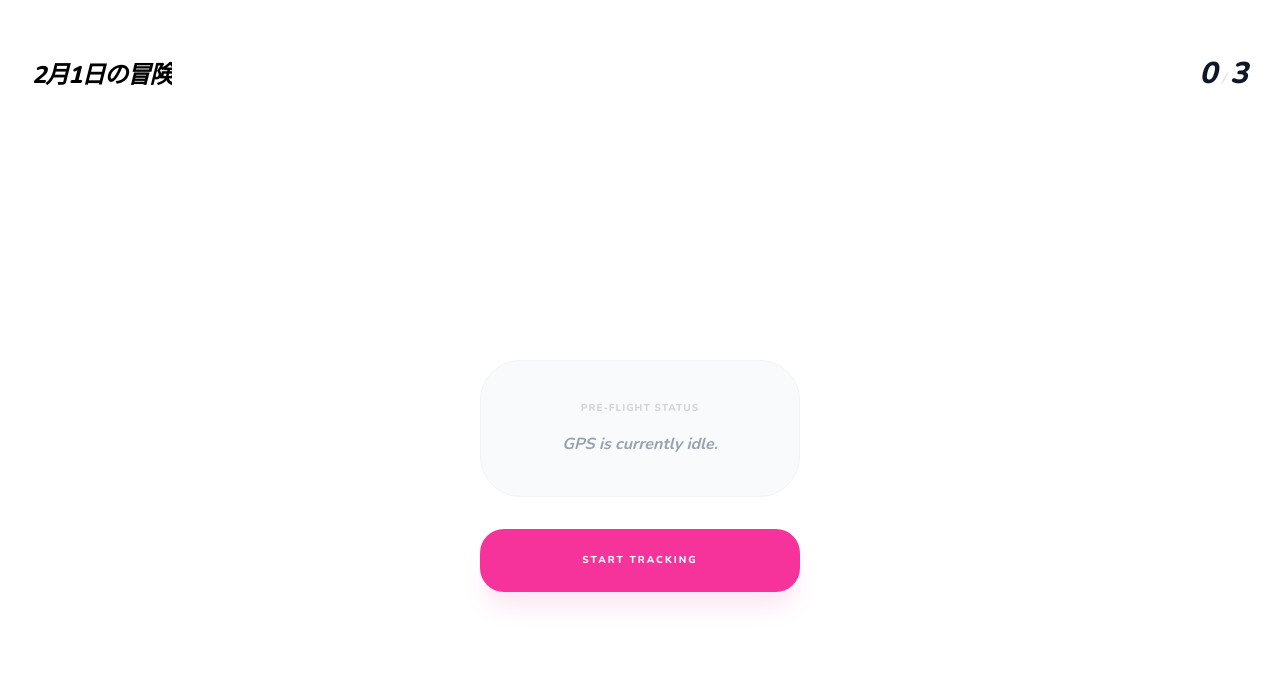
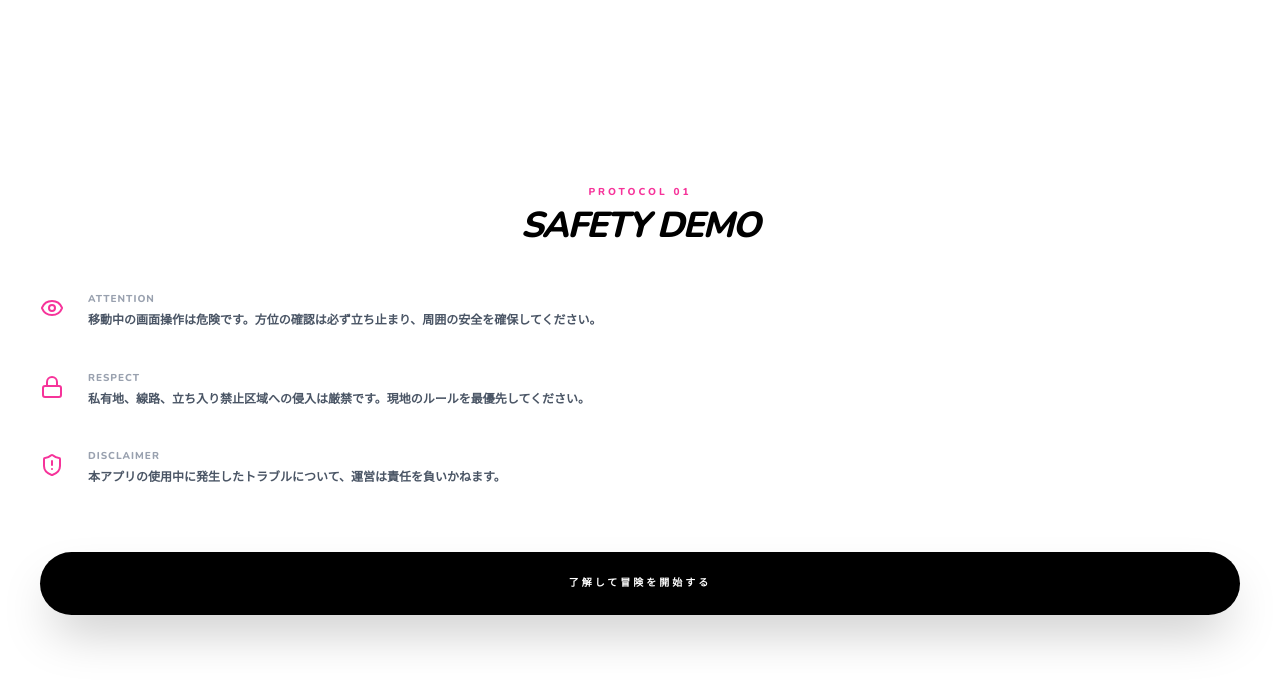
Before and after one commit to kx-00000000/quest-app, a Next.js app in the folder quest/: page /adventure/1 in a window 1280 px wide. Shown: the top 688 px of the page. Built offline with nearby package versions, Linux system fonts and the light colour scheme.

Commit message:
02112158

```diff
--- a/quest/src/app/adventure/[id]/page.tsx
+++ b/quest/src/app/adventure/[id]/page.tsx
@@ -1,29 +1,15 @@
 "use client";
 
-import { useEffect, useState, useRef } from "react";
+import { useEffect, useState, useRef, useMemo } from "react";
 import { useParams, useRouter } from "next/navigation";
 import { getPlans, savePlan } from "@/lib/storage";
 import { calculateDistance } from "@/lib/geo";
-// 新しいコンパスコンポーネントをインポート
 import Compass from "@/components/Compass";
 import {
     CheckCircle2, Loader2, Flag, ChevronLeft, ChevronRight, Beaker, ShieldAlert, Eye, Lock
 } from "lucide-react";
 
-// --- 定数定義 ---
-const ITEM_CATEGORIES = [
-    { type: 'Artifact', label: '遺物', icon: '💎' },
-    { type: 'Nature', label: '自然', icon: '🌿' },
-    { type: 'Urban', label: '都市', icon: '🏢' },
-    { type: 'Landmark', label: '名所', icon: '🏛️' },
-];
-
-const RARITIES = [
-    { level: 'Common', label: '通常', weight: 0.7 },
-    { level: 'Rare', label: '希少', weight: 0.25 },
-    { level: 'Legendary', label: '伝説', weight: 0.05 },
-];
-
+// --- ヘルパー関数 ---
 const formatDistanceDisplay = (meters: number): string => {
     if (meters < 1000) return `${Math.floor(meters).toLocaleString()}m`;
     const km = meters / 1000;
@@ -58,6 +44,7 @@ export default function QuestActivePage() {
 
     const watchId = useRef<number | null>(null);
 
+    // 1. プランの取得 & 自動開始の判定
     useEffect(() => {
         const allPlans = getPlans();
         const currentPlan = allPlans.find((p: any) => p.id === id);
@@ -66,27 +53,59 @@ export default function QuestActivePage() {
             return;
         }
         setPlan(currentPlan);
-    }, [id, router]);
+
+        // すでに同意済みなら、即座にGPSを開始
+        const hasAgreed = localStorage.getItem("safety_demo_agreed");
+        if (hasAgreed) {
+            startGPS();
+        } else {
+            setShowSafetyDemo(true);
+        }
+
+        return () => {
+            if (watchId.current) navigator.geolocation.clearWatch(watchId.current);
+        };
+    }, [id]);
+
+    // 2. 現在のターゲット特定
+    const activeTarget = useMemo(() => {
+        const items = plan?.items || [];
+        const uncollected = items.filter((i: any) => !i.isCollected);
+        if (uncollected.length === 0) return null;
+
+        if (manualTargetId) {
+            return uncollected.find((i: any) => i.id === manualTargetId) || uncollected[0];
+        }
+
+        if (userLoc) {
+            return uncollected.reduce((p: any, c: any) =>
+                calculateDistance(userLoc.lat, userLoc.lng, p.lat, p.lng) <
+                    calculateDistance(userLoc.lat, userLoc.lng, c.lat, c.lng) ? p : c
+            );
+        }
+        return uncollected[0];
+    }, [plan, manualTargetId, userLoc]);
+
+    // 3. 距離と方位の再計算
+    useEffect(() => {
+        if (userLoc && activeTarget) {
+            const distKm = calculateDistance(userLoc.lat, userLoc.lng, activeTarget.lat, activeTarget.lng);
+            setDistanceToTarget(distKm * 1000);
+            setTargetBearing(calculateBearing(userLoc.lat, userLoc.lng, activeTarget.lat, activeTarget.lng));
+
+            if (distKm < 0.05 && !isAcquired) {
+                handleAcquireItem(activeTarget);
+            }
+        }
+    }, [userLoc, activeTarget]);
 
     const handleAcquireItem = (targetItem: any) => {
         if (!plan?.items) return;
-
-        const category = ITEM_CATEGORIES[Math.floor(Math.random() * ITEM_CATEGORIES.length)];
-        const rarityRand = Math.random();
-        let rarity = RARITIES[0];
-        if (rarityRand > 0.95) rarity = RARITIES[2];
-        else if (rarityRand > 0.7) rarity = RARITIES[1];
-
         setAcquiredName(targetItem.locationName || "ポイント");
         setIsAcquired(true);
 
         const updatedItems = plan.items.map((item: any) =>
-            item.id === targetItem.id ? {
-                ...item,
-                isCollected: true,
-                collectedAt: new Date().toISOString(),
-                metadata: { category: category.type, rarity: rarity.level, icon: category.icon }
-            } : item
+            item.id === targetItem.id ? { ...item, isCollected: true, collectedAt: new Date().toISOString() } : item
         );
         const newCollectedCount = updatedItems.filter((i: any) => i.isCollected).length;
         const newPlan = { ...plan, items: updatedItems, collectedCount: newCollectedCount };
@@ -106,37 +125,9 @@ export default function QuestActivePage() {
         if (typeof window !== "undefined" && "geolocation" in navigator) {
             setIsTracking(true);
             watchId.current = navigator.geolocation.watchPosition((pos) => {
-                const currentLoc = { lat: pos.coords.latitude, lng: pos.coords.longitude };
-                setUserLoc(currentLoc);
-
-                const currentItems = plan?.items || [];
-                const uncollected = currentItems.filter((i: any) => !i.isCollected);
-
-                if (uncollected.length > 0) {
-                    let target = uncollected[0];
-                    if (manualTargetId) {
-                        target = uncollected.find((i: any) => i.id === manualTargetId) || uncollected[0];
-                    } else {
-                        target = uncollected.reduce((p: any, c: any) =>
-                            calculateDistance(currentLoc.lat, currentLoc.lng, p.lat, p.lng) <
-                                calculateDistance(currentLoc.lat, currentLoc.lng, c.lat, c.lng) ? p : c
-                        );
-                    }
-
-                    const distKm = calculateDistance(currentLoc.lat, currentLoc.lng, target.lat, target.lng);
-                    setDistanceToTarget(distKm * 1000);
-                    setTargetBearing(calculateBearing(currentLoc.lat, currentLoc.lng, target.lat, target.lng));
-
-                    if (distKm < 0.05 && !isAcquired) handleAcquireItem(target);
-                }
-            }, (err) => console.error(err), { enableHighAccuracy: true });
+                setUserLoc({ lat: pos.coords.latitude, lng: pos.coords.longitude });
+            }, (err) => console.error("GPS Error:", err), { enableHighAccuracy: true });
         }
-    };
-
-    const initiateTracking = () => {
-        const hasAgreed = localStorage.getItem("safety_demo_agreed");
-        if (hasAgreed) startGPS();
-        else setShowSafetyDemo(true);
     };
 
     const handleFinishAdventure = async () => {
@@ -146,33 +137,17 @@ export default function QuestActivePage() {
         setTimeout(() => router.push("/log"), 800);
     };
 
-    // 早期リターン（ハイドレーション・エラー防止）
-    if (!plan) return (
-        <div className="h-screen bg-white flex items-center justify-center font-black italic text-pink-500 uppercase">
-            Searching for Signal...
-        </div>
-    );
+    if (!plan) return <div className="h-screen bg-white flex items-center justify-center font-black italic text-pink-500 uppercase">Searching Signal...</div>;
 
-    // 安全なデータ抽出
     const items = plan?.items || [];
     const uncollectedItems = items.filter((i: any) => !i.isCollected);
-    const activeTarget = manualTargetId
-        ? uncollectedItems.find((i: any) => i.id === manualTargetId) || uncollectedItems[0]
-        : uncollectedItems.length > 0 && userLoc
-            ? uncollectedItems.reduce((p: any, c: any) =>
-                calculateDistance(userLoc.lat, userLoc.lng, p.lat, p.lng) <
-                    calculateDistance(userLoc.lat, userLoc.lng, c.lat, c.lng) ? p : c, uncollectedItems[0])
-            : uncollectedItems[0] || null;
 
     return (
         <div className="h-screen bg-white flex flex-col relative overflow-hidden text-black font-sans">
-
             {/* 1. ヘッダー */}
             <header className="p-8 pt-14 flex justify-between items-baseline z-20">
                 <div className="flex flex-col gap-3">
-                    <h2 className="text-2xl font-black tracking-tighter uppercase italic truncate max-w-[200px]">
-                        {plan.name}
-                    </h2>
+                    <h2 className="text-2xl font-black tracking-tighter uppercase italic truncate max-w-[200px]">{plan.name}</h2>
                     <div className="flex gap-2.5 items-center h-4">
                         {items.map((item: any, idx: number) => {
                             const isCurrent = activeTarget && item.id === activeTarget.id;
@@ -185,36 +160,21 @@ export default function QuestActivePage() {
                         })}
                     </div>
                 </div>
-                <p className="text-3xl font-black italic tabular-nums text-gray-900">
-                    {plan.collectedCount}<span className="text-sm text-gray-200 mx-1">/</span>{plan.itemCount}
-                </p>
+                <p className="text-3xl font-black italic tabular-nums text-gray-900">{plan.collectedCount}<span className="text-sm text-gray-200 mx-1">/</span>{plan.itemCount}</p>
             </header>
 
             {/* 2. メインコンテンツ */}
             <div className="flex-1 flex flex-col items-center justify-center relative z-10 px-6">
-                {!isTracking ? (
-                    <div className="text-center space-y-8 w-full max-w-xs">
-                        <div className="bg-gray-50 rounded-[2.5rem] p-10 border border-gray-100">
-                            <p className="text-[10px] font-black text-gray-300 uppercase mb-4 tracking-widest">Pre-flight Status</p>
-                            <p className="text-gray-400 italic font-bold">GPS is currently idle.</p>
-                        </div>
-                        <button onClick={initiateTracking} className="w-full bg-pink-500 text-white font-black py-6 rounded-3xl shadow-xl shadow-pink-100 active:scale-95 transition-all uppercase text-[10px] tracking-[0.2em]">Start Tracking</button>
-                    </div>
-                ) : !isMissionComplete ? (
+                {!isMissionComplete ? (
                     <>
-                        {/* 画像ベースのコンパスコンポーネント */}
                         <div className="mb-12">
                             <Compass targetBearing={targetBearing} />
                         </div>
-
                         <div className="text-center">
                             <p className="text-8xl font-black tracking-tighter tabular-nums leading-none text-black">
                                 {userLoc ? formatDistanceDisplay(distanceToTarget) : "---"}
                             </p>
-                            <div className="mt-6 flex items-center justify-center gap-2 text-pink-500">
-                                <span className="w-2 h-2 bg-pink-500 rounded-full animate-ping" />
-                                <span className="text-[10px] font-black uppercase tracking-widest italic">Signal Active</span>
-                            </div>
+                            {/* ★ Signal Active 表示を削除しました */}
                         </div>
                     </>
                 ) : (
@@ -232,39 +192,26 @@ export default function QuestActivePage() {
             </div>
 
             {/* 3. 下部：ターゲット切替 */}
-            {isTracking && !isMissionComplete && (
+            {!isMissionComplete && (
                 <div className="p-8 pb-20 z-20 flex flex-col items-center">
                     <div className="flex items-center gap-8 mb-10">
-                        <button onClick={() => { if (uncollectedItems.length > 1) { const idx = uncollectedItems.findIndex((i: any) => i.id === activeTarget?.id); setManualTargetId(uncollectedItems[(idx - 1 + uncollectedItems.length) % uncollectedItems.length].id); } }} className="p-3 bg-gray-50 rounded-full text-gray-300 active:text-pink-500"><ChevronLeft size={24} /></button>
+                        <button onClick={() => { if (uncollectedItems.length > 1) { const idx = uncollectedItems.findIndex((i: any) => i.id === activeTarget?.id); setManualTargetId(uncollectedItems[(idx - 1 + uncollectedItems.length) % uncollectedItems.length].id); } }} className="p-3 bg-gray-50 rounded-full text-gray-300 active:text-pink-500 transition-colors"><ChevronLeft size={24} /></button>
                         <div className="text-center min-w-[160px]">
                             <h4 className="text-xl font-black uppercase tracking-tight text-black">{activeTarget?.locationName || "---"}</h4>
-                            <p className="text-[8px] font-bold text-pink-500 uppercase tracking-widest mt-1">{manualTargetId ? "Manual Lock" : "Auto Tracking"}</p>
+                            {/* ★ Auto Tracking / Manual Lock 表示を削除しました */}
                         </div>
-                        <button onClick={() => { if (uncollectedItems.length > 1) { const idx = uncollectedItems.findIndex((i: any) => i.id === activeTarget?.id); setManualTargetId(uncollectedItems[(idx + 1) % uncollectedItems.length].id); } }} className="p-3 bg-gray-50 rounded-full text-gray-200 active:text-pink-500"><ChevronRight size={24} /></button>
+                        <button onClick={() => { if (uncollectedItems.length > 1) { const idx = uncollectedItems.findIndex((i: any) => i.id === activeTarget?.id); setManualTargetId(uncollectedItems[(idx + 1) % uncollectedItems.length].id); } }} className="p-3 bg-gray-50 rounded-full text-gray-200 active:text-pink-500 transition-colors"><ChevronRight size={24} /></button>
                     </div>
                     <button onClick={() => router.push("/plan")} className="w-full py-4 bg-gray-50 text-gray-400 rounded-2xl font-black text-[10px] uppercase tracking-[0.3em]"><Flag size={14} className="inline mr-2" /> Mission Abort</button>
                 </div>
             )}
 
-            {/* デバッグ用ツールバー */}
-            {isTracking && !isMissionComplete && (
+            {/* テスト用ツールバー */}
+            {!isMissionComplete && (
                 <div className="fixed bottom-6 left-0 right-0 z-[5000] flex justify-center gap-4 px-8 pointer-events-none">
                     <div className="bg-white/80 backdrop-blur-md border border-gray-100 p-2 rounded-full shadow-lg flex gap-2 pointer-events-auto">
-                        <button onClick={() => setDistanceToTarget(48)} className="flex items-center gap-2 px-4 py-2 bg-gray-900 text-white rounded-full text-[9px] font-black tracking-widest uppercase active:bg-pink-500 transition-colors"><Beaker size={12} /> 近接</button>
-                        <button onClick={() => { if (activeTarget) handleAcquireItem(activeTarget); }} className="flex items-center gap-2 px-4 py-2 bg-gray-900 text-white rounded-full text-[9px] font-black tracking-widest uppercase active:bg-pink-500 transition-colors"><CheckCircle2 size={12} /> 獲得</button>
-                    </div>
-                </div>
-            )}
-
-            {/* 獲得ポップアップ */}
-            {isAcquired && (
-                <div className="absolute inset-0 z-[3000] flex items-center justify-center p-6 bg-white/90 backdrop-blur-md animate-in fade-in duration-300">
-                    <div className="text-center space-y-4">
-                        <div className="w-20 h-20 bg-pink-500 rounded-full flex items-center justify-center mx-auto shadow-xl">
-                            <CheckCircle2 size={40} className="text-white" />
-                        </div>
-                        <h3 className="text-4xl font-black italic uppercase tracking-tighter text-black leading-none">獲得しました！</h3>
-                        <p className="text-xs font-bold text-gray-400 uppercase tracking-widest mt-2">{acquiredName}</p>
+                        <button onClick={() => setDistanceToTarget(48)} className="flex items-center gap-2 px-4 py-2 bg-gray-900 text-white rounded-full text-[9px] font-black uppercase tracking-widest active:bg-pink-500"><Beaker size={12} /> 近接</button>
+                        <button onClick={() => { if (activeTarget) handleAcquireItem(activeTarget); }} className="flex items-center gap-2 px-4 py-2 bg-gray-900 text-white rounded-full text-[9px] font-black uppercase tracking-widest active:bg-pink-500"><CheckCircle2 size={12} /> 獲得</button>
                     </div>
                 </div>
             )}
@@ -272,9 +219,9 @@ export default function QuestActivePage() {
             {/* Safety Demo */}
             {showSafetyDemo && (
                 <div className="absolute inset-0 z-[6000] bg-white p-10 flex flex-col justify-center animate-in fade-in duration-500">
-                    <div className="mb-12">
-                        <p className="text-[10px] font-black text-pink-500 uppercase tracking-[0.3em] mb-2 text-center">Protocol 01</p>
-                        <h2 className="text-4xl font-black italic uppercase tracking-tighter text-black text-center leading-none">Safety Demo</h2>
+                    <div className="mb-12 text-center">
+                        <p className="text-[10px] font-black text-pink-500 uppercase tracking-[0.3em] mb-2">Protocol 01</p>
+                        <h2 className="text-4xl font-black italic uppercase tracking-tighter text-black leading-none">Safety Demo</h2>
                     </div>
                     <div className="space-y-10 mb-16">
                         <div className="flex gap-6 items-start"><Eye className="text-pink-500 shrink-0 mt-1" size={24} /><div className="space-y-1"><h4 className="text-[10px] font-black uppercase tracking-widest text-gray-400">Attention</h4><p className="text-xs font-bold leading-relaxed text-gray-600">移動中の画面操作は危険です。方位の確認は必ず立ち止まり、周囲の安全を確保してください。</p></div></div>
```
